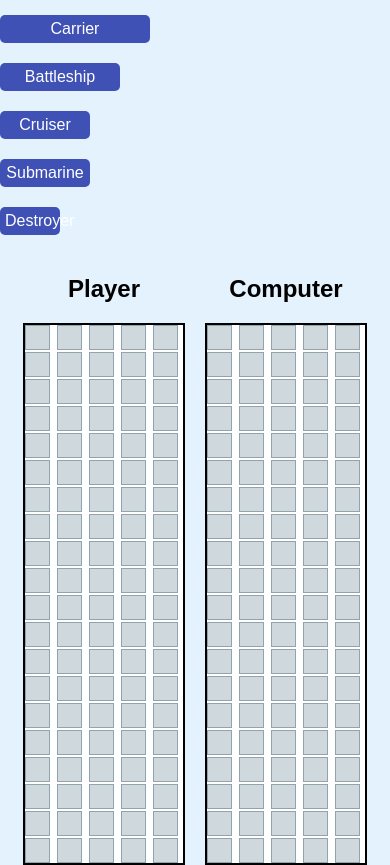
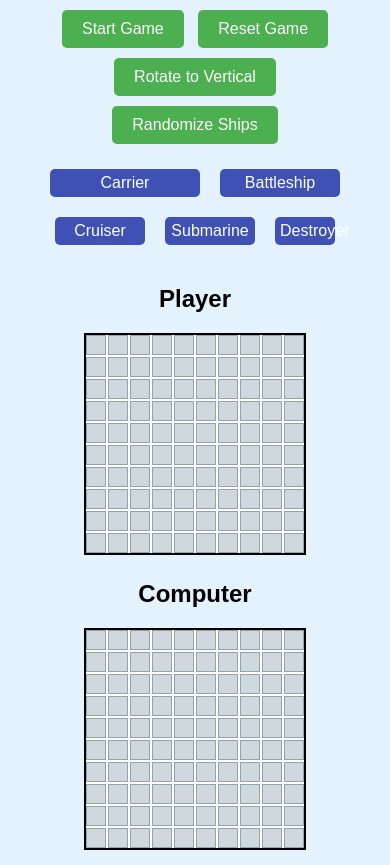
Before and after one commit to semihmertdev/battleship, a website built with webpack: page src/index.html in a window 390 px wide. Shown: the part 73-938 px from the top of the page. Built offline with nearby package versions, Linux system fonts and the light colour scheme.

Commit message:
feat: Update responsive styles for smaller screens
The code changes in this commit update the responsive styles for smaller screens, specifically targeting screens with a maximum width of 480px and 738px. The changes include adjusting the layout and size of game boards, cells, and buttons to improve the user experience on smaller devices.

```diff
--- a/src/style.css
+++ b/src/style.css
@@ -121,28 +121,57 @@ h1 {
   flex-wrap: wrap; /* Wrap boards in smaller viewports */
 }
 
-/* Responsive Styles */
-@media (max-width: 768px) {
+
+@media (max-width: 480px) {
+
   #game-container {
-    width: 100vw; /* Full width on smaller screens */
+    display: flex;
+    flex-direction: column;
+    height: 100vh;
+    justify-content: flex-start;
+  }
+
+  .game-board{
+    display: flex;
+    flex-direction: column;
+    gap: 5px;
   }
 
   #player-board,
   #computer-board {
-    grid-template-columns: repeat(5, 30px); /* Smaller grid on small screens */
+    grid-template-columns: repeat(10, 20px); /* Further reduce grid size */
+    width: 98%;
   }
 
-  .cell {
-    width: 25px; /* Smaller cells for small screens */
-    height: 25px;
+  .cell{
+    width: 20px;
+    height: 20px;
+  }
+}
+
+
+@media (max-width: 738px){
+  #game-container {
+    display: flex;
+    flex-direction: column;
+    height: 100vh;
+    justify-content: flex-start;
   }
 
-  #controls button {
-    padding: 8px 16px; /* Adjust button padding */
-    font-size: 14px; /* Adjust button font size */
+  .game-board{
+    display: flex;
+    flex-direction: column;
+    gap: 5px;
   }
 
-  #ship-container {
-    flex-direction: column; /* Stack ships vertically */
+  #player-board,
+  #computer-board {
+    grid-template-columns: repeat(10, 20px); /* Further reduce grid size */
+    width: 98%;
+  }
+
+  .cell{
+    width: 20px;
+    height: 20px;
   }
 }
```
